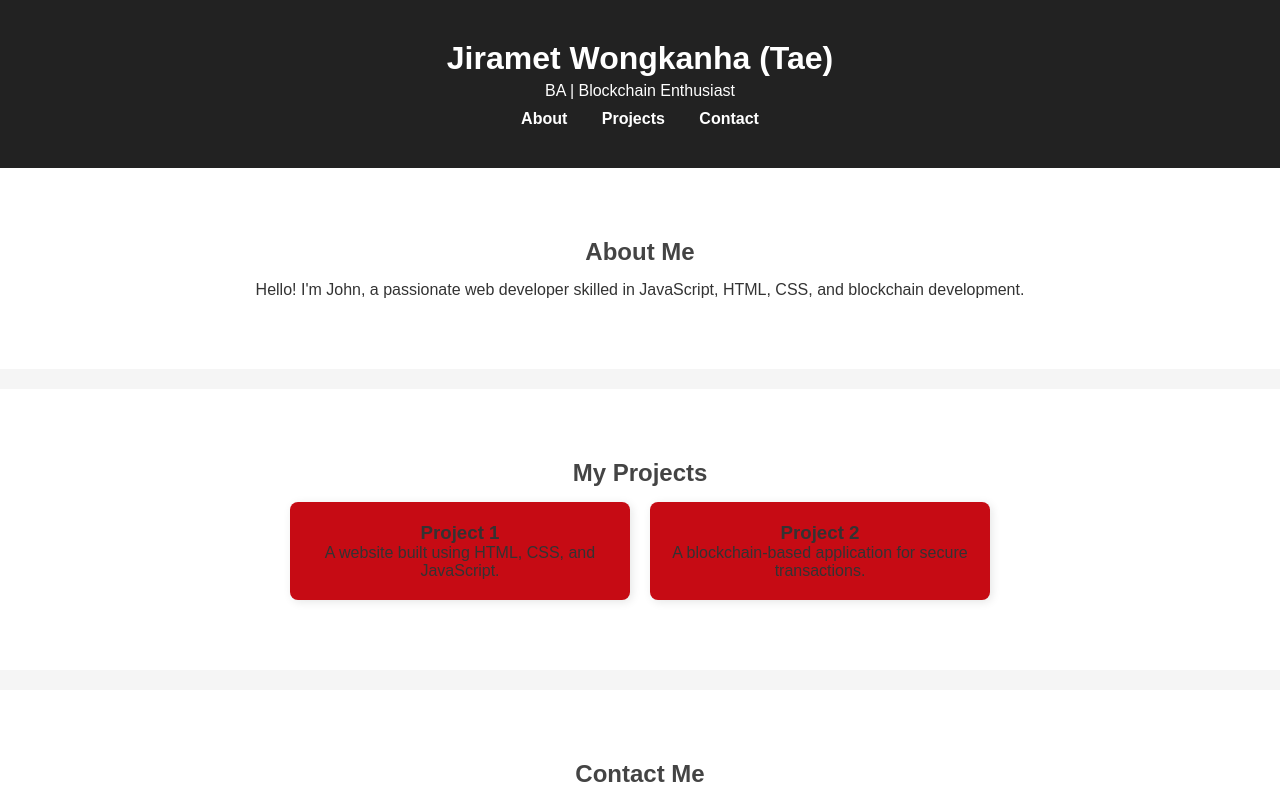
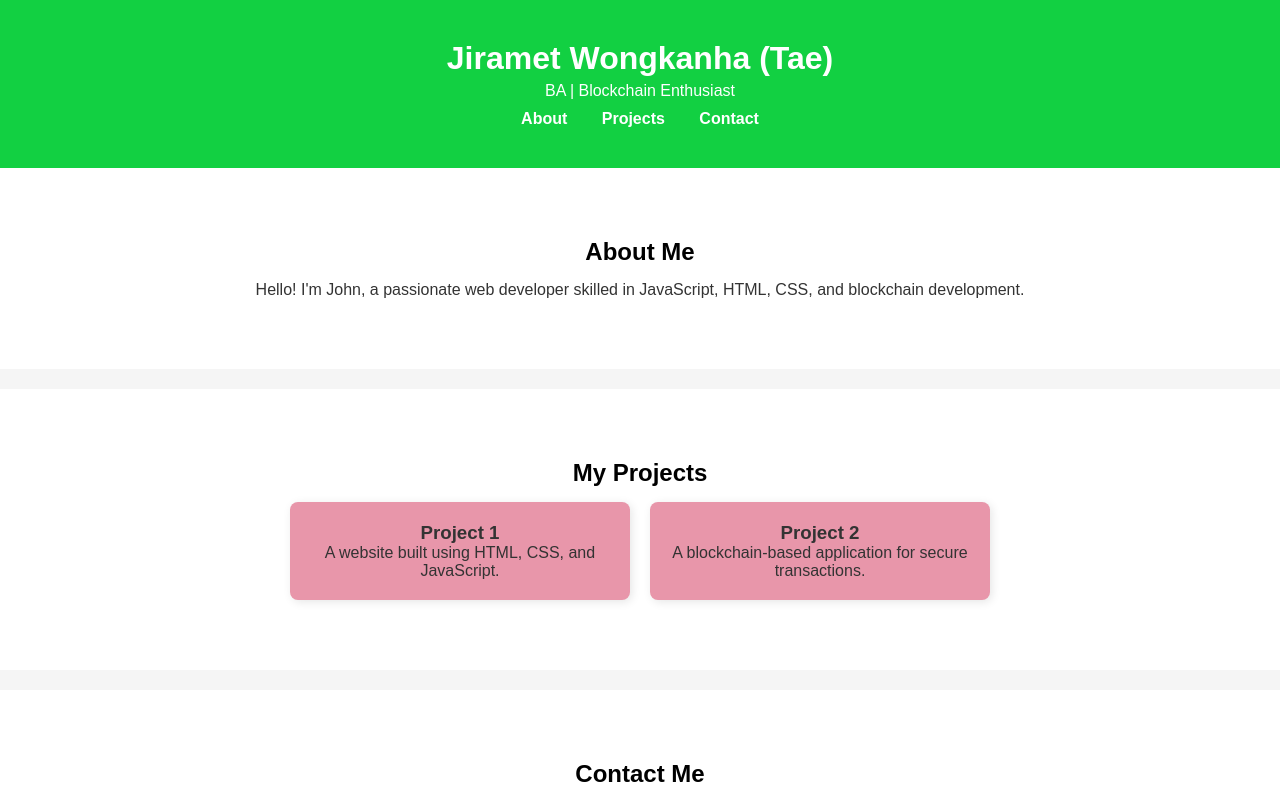
Before and after one commit to TaeJiramet/portfolio, a plain HTML site: page index.html in a window 1280 px wide. Shown: the top 800 px of the page. Drawn offline with Linux system fonts and the light colour scheme.

Commit message:
second commit

```diff
--- a/styles.css
+++ b/styles.css
@@ -30,7 +30,7 @@ body {
 
 /* Header */
 header {
-  background: #222;
+  background: #12d042;
   color: #fff;
   padding: 20px 0;
 }
@@ -63,7 +63,7 @@ section {
 h2 {
   margin-bottom: 15px;
   font-size: 24px;
-  color: #444;
+  color: #000000;
 }
 
 /* Project Grid */
@@ -75,7 +75,7 @@ h2 {
 }
 
 .project {
-  background: #c60b14;
+  background: #e896aa;
   padding: 20px;
   border-radius: 8px;
   width: 300px;
```
